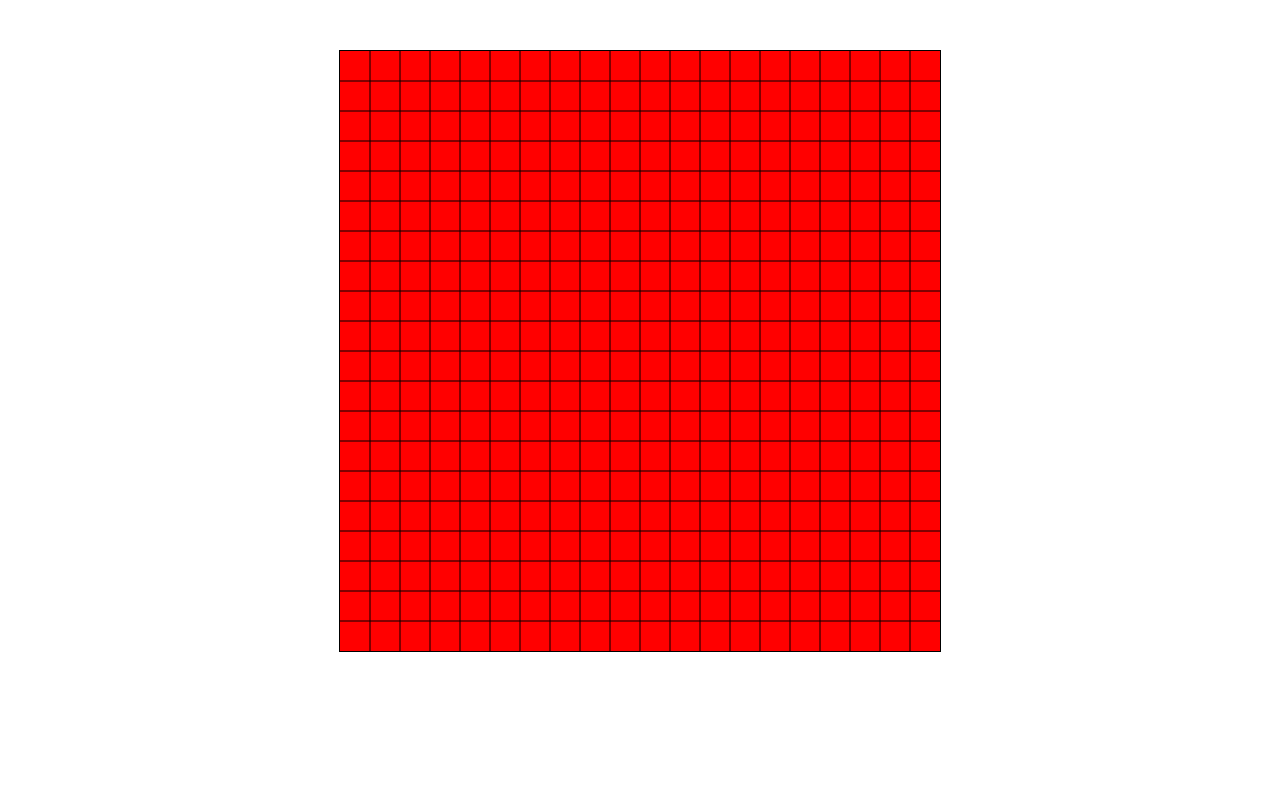
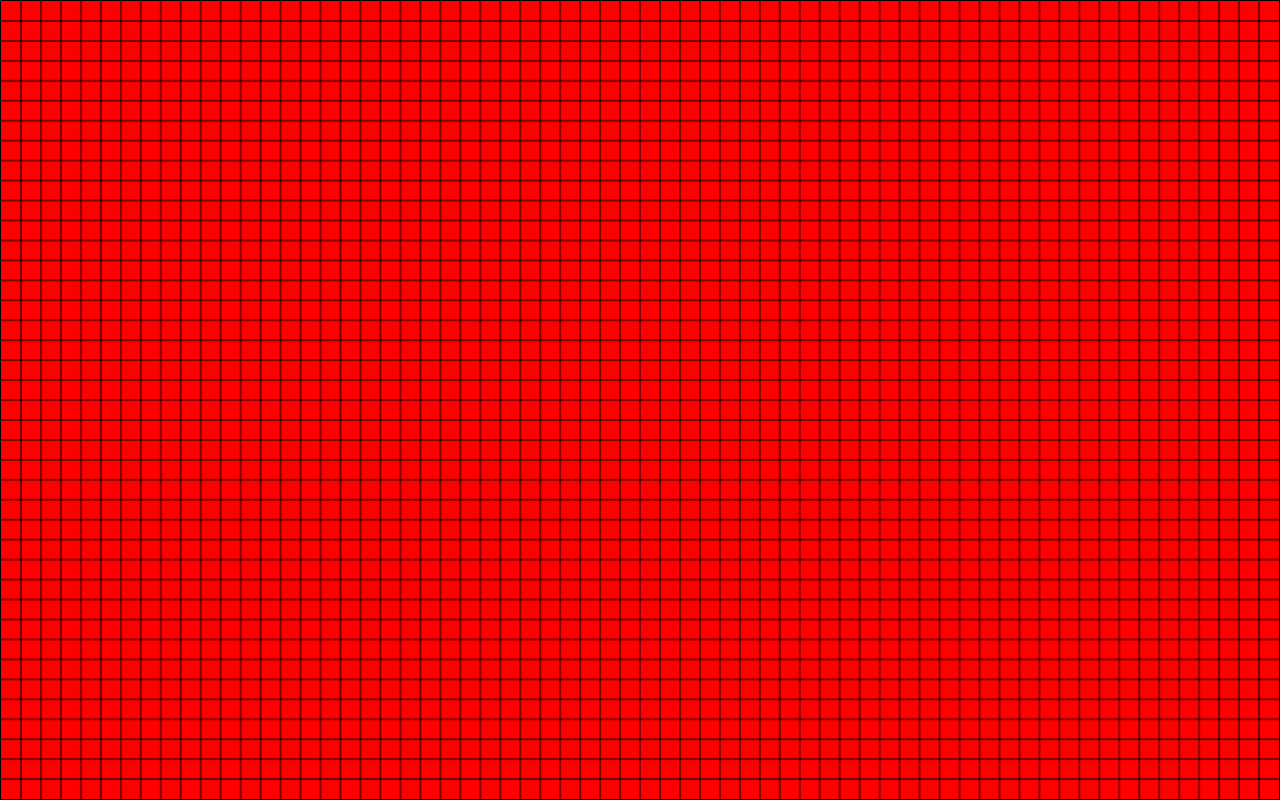
Before and after one commit to rTanure/GameOfLife, a plain HTML site: page index.html in a window 1280 px wide. Drawn offline with Linux system fonts and the light colour scheme.

Commit message:
QUANTIDADE DE PIXEL DE ACORDO COM O TAMANHO DA TELA

```diff
--- a/script.js
+++ b/script.js
@@ -1,26 +1,42 @@
 const canvas = document.getElementsByTagName('canvas')[0]
 const ctx = canvas.getContext('2d')
-const gameWidth = 20
-const gameHeight = 20
-const pixelSize = 30
-const fps = 2
+
+const minimumPixelSize = 20
+const fps = 5
+
+// Game Colors
 const color = {
-    'true': 'white',
+    'true': 'red',
     'false': 'red',
     'line': 'black'
 }
 
+let pixelSize // Size of each pixel in game
+
+// Each pixel will have in canvas
+let gameWidth
+let gameHeight
+
+// Space left on the sides
+let horizontalAcress
+let verticalRest
+
+// Full size of the windows
+let windowWidth
+let windowHeight
+
+// State of each pixel in game
 let pixelState = []
 
 
 
-function setSize() {
-    canvas.width = gameWidth * pixelSize
-    canvas.height = gameHeight * pixelSize
-}
-setSize()
+// PIXEL ARRAY FUNCTIONS
 
-function startAttributes(){
+
+
+// Careate a defalt array with each pixel
+function resetPixelArray(){
+    pixelState = []
     for(c = 0; c < gameHeight; c++){
         for(e=0; e < gameWidth; e++){
             pixelState.push( {
@@ -32,46 +48,58 @@ function startAttributes(){
         }
     }
 }
-startAttributes()
 
-
-function getMousePos(evt) {
-    let rect = canvas.getBoundingClientRect()
-    return {
-        'x': evt.clientX - rect.left,
-        'y': evt.clientY - rect.top
-    }
-}
-function getMouseCoord(e) {
-    let x
-    let y
-    const position = getMousePos(e)
-    //X
-    for(let c=1; c<=gameHeight; c++){
-        let pixel = c * pixelSize
-        if (position.y < pixel && position.y > pixel - pixelSize) {
-            y = c
-        }
-    }
-    //Y
-    for(let c=1; c<=gameWidth; c++) {
-        let pixel = c * pixelSize
-        if(position.x < pixel && position.x > pixel - pixelSize) {
-            x = c
-        }
-    }
-    setGameState(x, y)
-    draw()
-}
-canvas.addEventListener('mousemove', getMouseCoord)
-
+// Change the hover pixel state to true
 function setGameState(x, y){
+    // x and y = pixel coordinate
     let pixelId = ((y - 1) * gameWidth) + x - 1
     if(pixelState[pixelId] != true) {
         pixelState[pixelId].state = true
     }
 }
 
+
+
+// SET GAME SIZES
+
+
+
+// Calc the empty space around canvas
+function getRestOfCanvas() {
+    horizontalAcress = (windowWidth - (minimumPixelSize * gameWidth)) / gameWidth
+    verticalRest = (windowHeight - (minimumPixelSize * gameHeight)) / gameHeight
+}
+
+// Calculate a new pixel size adding the empty space around canvas
+function getPixelSize() {
+    pixelSize = minimumPixelSize + horizontalAcress
+}
+
+// Get a window size
+function getWindowSize() {
+    windowWidth = (window.innerWidth)
+    windowHeight = (window.innerHeight)
+}
+
+// get how may pixels will have in vertical and horizontal
+function setGameSize() {
+    gameWidth = Math.floor(windowWidth / minimumPixelSize)
+    gameHeight = Math.floor(windowHeight / minimumPixelSize)
+}
+
+// Calc the canvas size in pixel according the pixel siza and the number of pixels
+function setCanvasSize() {
+    canvas.width = gameWidth * pixelSize
+    canvas.height = gameHeight * pixelSize
+}
+
+
+
+// GAME RULES CONFIGURATION
+
+
+
+// Calculate the number of neighbors
 function calcNeighbors(){
     for(c = 0 ; c < pixelState.length; c++){
         pixelState[c].neighbors = 0
@@ -126,6 +154,7 @@ function calcNeighbors(){
     }
 }
 
+// Execute the game rules according to the number of neighbors
 function executeGameRules() {
     for(c=0; c < pixelState.length; c++){
         if(pixelState[c].neighbors < 2 && pixelState[c].state === true){
@@ -149,18 +178,100 @@ function executeGameRules() {
     // true = 2 or 3 neighbor == true
 }
 
+
+
+// GET MOUSE POSITION
+
+
+
+// get the pixel of mouse position
+function getMousePos(evt) {
+    let rect = canvas.getBoundingClientRect()
+    return {
+        'x': evt.clientX - rect.left,
+        'y': evt.clientY - rect.top
+    }
+}
+
+// transform a pixel position in coordinates
+function getMouseCoord(e) {
+    let x
+    let y
+    let position = getMousePos(e)
+    //X
+    for(let c=1; c<=gameHeight; c++){
+        let pixel = c * pixelSize
+        if (position.y < pixel && position.y > pixel - pixelSize) {
+            y = c
+        }
+    }
+    //Y
+    for(let c=1; c<=gameWidth; c++) {
+        let pixel = c * pixelSize
+        if(position.x < pixel && position.x > pixel - pixelSize) {
+            x = c
+        }
+    }
+    if(x != undefined && y != undefined) {
+        setGameState(x, y)
+    }
+    draw()
+}
+canvas.addEventListener('mousemove', getMouseCoord)
+
+
+
+// RESET GAME CONFIGURATIONS
+
+
+
+// Reset game when window is resized
+window.onresize = ()=>{
+    resetGame()
+}
+
+// Function that reset game and calculate size
+function resetGame() {
+    getWindowSize()
+    setGameSize()
+    resetPixelArray()
+    getRestOfCanvas()
+    getPixelSize()
+    setCanvasSize()
+    drawLines()
+}
+resetGame()
+
+
+
+// CALCULATE NEW FRAME
+
+
+
 function calculate() {
     calcNeighbors()
     executeGameRules()
 }
 
-function draw() {
-    function resetCanvas(){
-        ctx.clearRect(0, 0, canvas.width, canvas.height)
+
+
+// DRAW GAME
+
+
+
+// Set canvas attributes when window load
+function setCanvasAttributes() {
     canvas.style.background = color.false
     canvas.style.borderColor = color.line
 }
-    resetCanvas()
+setCanvasAttributes()
+
+// Clear the canvas
+function resetCanvas(){
+    ctx.clearRect(0, 0, canvas.width, canvas.height)
+}
+
+// Draw horizontal and vertical lines
 function drawLines() {
     //Lines
     for(c = 1; c < gameHeight; c++) {
@@ -178,6 +289,8 @@ function draw() {
         ctx.stroke()
     }
 }
+
+// Draw a single live pixel
 function drawPixel(x, y){
     ctx.beginPath()
     ctx.fillStyle = color.true
@@ -188,6 +301,8 @@ function draw() {
     ctx.lineTo(x*pixelSize, y*pixelSize)
     ctx.fill()
 }
+
+// Map the position of each live pivel
 function mapPixels() {
     for(c=0; c < pixelState.length; c++) {
         if(pixelState[c].state === true){
@@ -195,9 +310,19 @@ function draw() {
         }
     }
 }
+
+// Set of functions that draw in canvas
+function draw() {
+    resetCanvas()
     mapPixels()
     drawLines()
 }
+
+
+
+// UPDATE GAME
+
+
 
 setInterval(()=>{
     calculate()
--- a/style.css
+++ b/style.css
@@ -6,11 +6,17 @@
 
 body {
     overflow: hidden;
+    overflow-y: unset;
     text-align: center;
-    padding-top: 50px;
+    display: flex;
+    justify-content: center;
+    align-items: center;
 }
 
 canvas {
     border: 1px solid black;
     background-color: gray;
+    height: 100%;
+    width: 100%;
+    position: fixed;
 }
```
Lines whose indentation alone changed are shown as unchanged.
